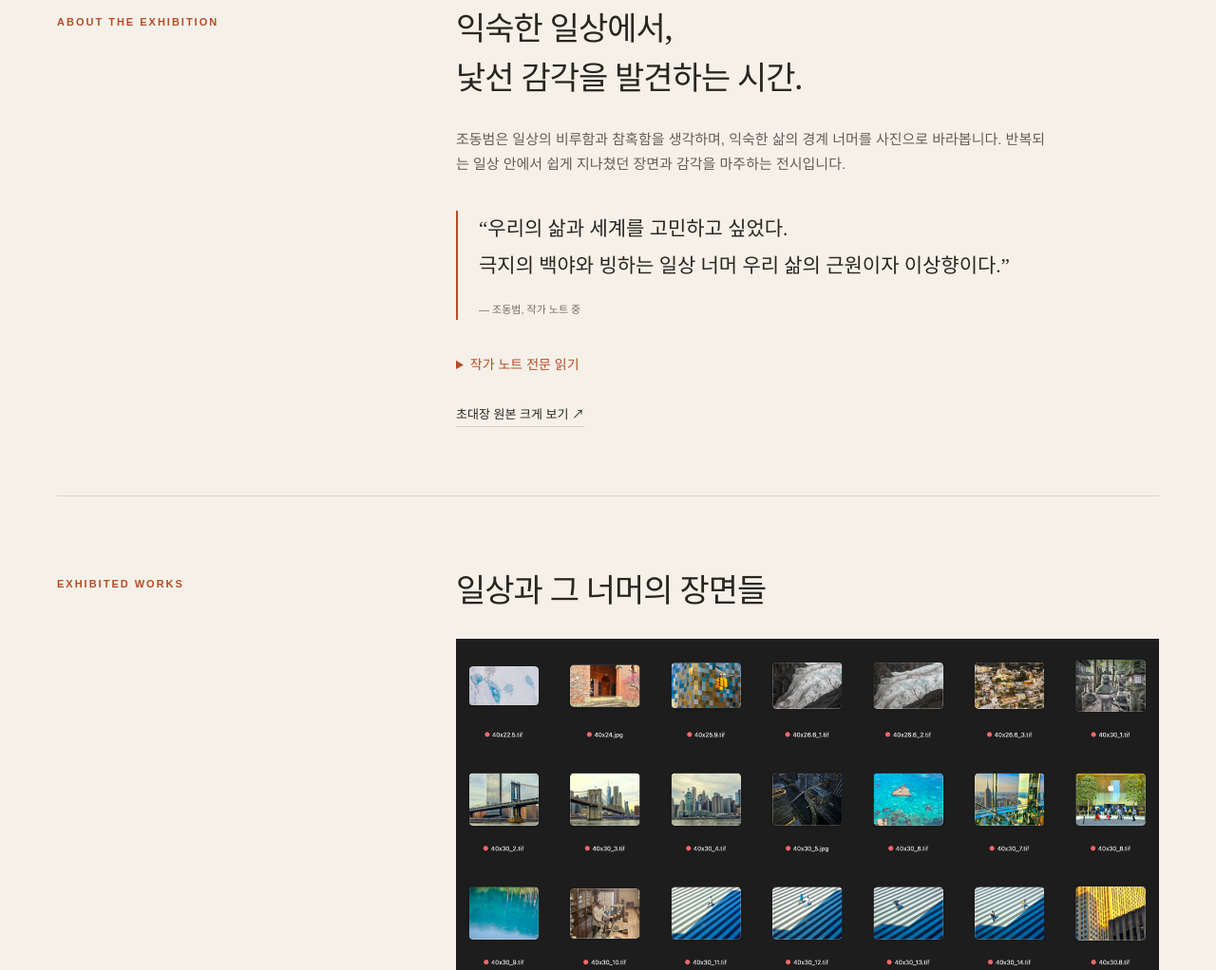
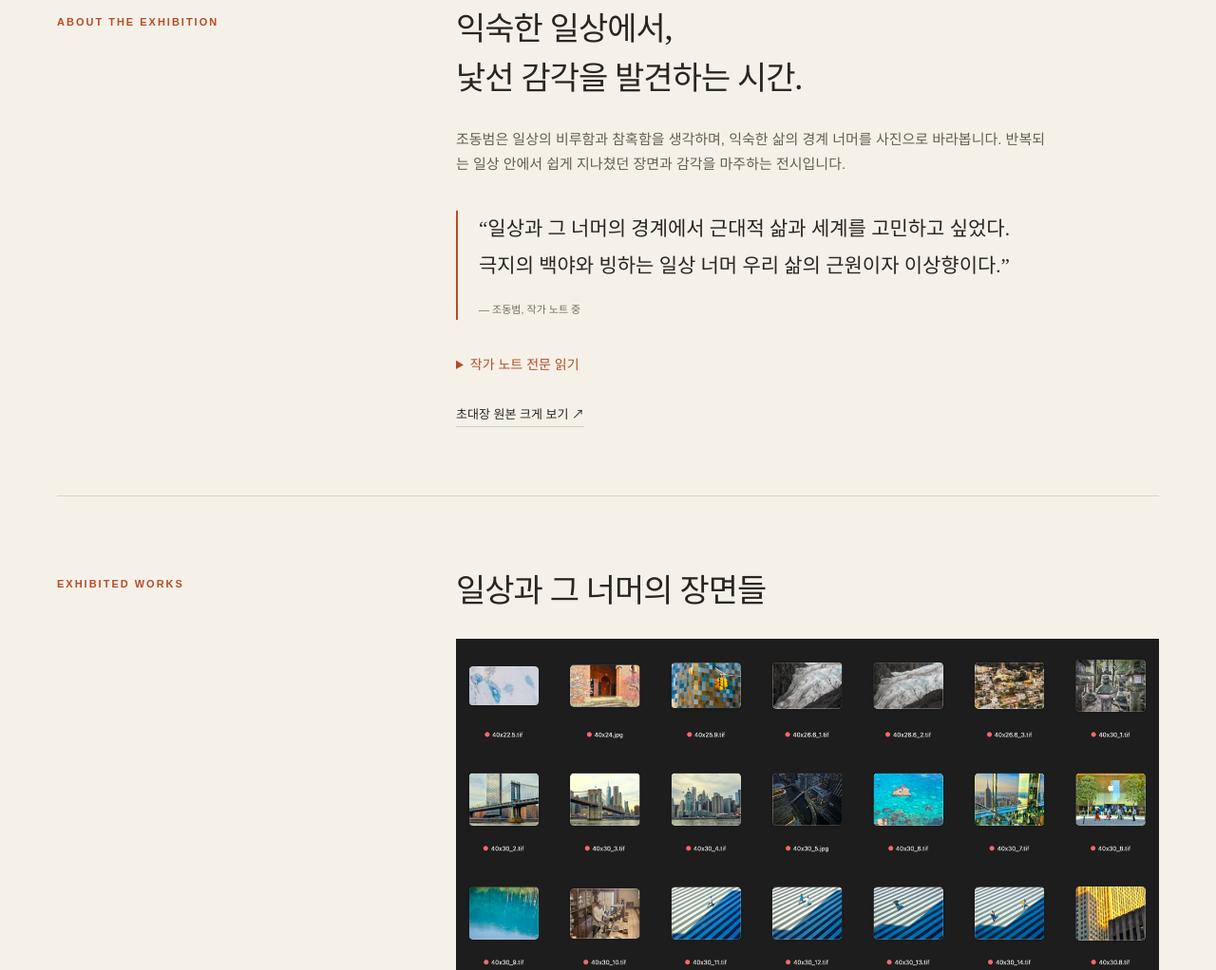
Before and after one commit to gallerysebin/homepage, a plain HTML site: page index.html in a window 1280 px wide. Shown: the part 1856-2878 px from the top of the page at 95% size. Drawn offline with Linux system fonts and the light colour scheme.

Commit message:
Match artist note excerpt to provided source

```diff
--- a/index.html
+++ b/index.html
@@ -14,7 +14,7 @@
       <div class="hero-copy"><p class="eyebrow">PHOTOGRAPHY · INVITATIONAL EXHIBITION</p><p class="artist">조동범 사진전</p><h1>일상이라는<br>슬픔과 불가능한<br><em>너머</em></h1><p class="date">2026. 10. 17 — 11. 01</p><p class="hours">12:00–18:00 · 매주 화·수·목 휴관</p><a class="button" href="#visit">전시 보러 오시는 길 <span>↗</span></a></div>
       <figure class="poster"><img src="assets/exhibition.jpg" alt="조동범 사진전 ‘일상이라는 슬픔과 불가능한 너머’ 포스터와 작가 노트. 주황빛 햇살과 그림자가 드리운 실내 사진."><figcaption>Dongbeom Cho Invitational Photo Exhibition</figcaption></figure>
     </section>
-    <section class="about section" id="about"><p class="eyebrow">ABOUT THE EXHIBITION</p><div><h2>익숙한 일상에서,<br>낯선 감각을 발견하는 시간.</h2><p>조동범은 일상의 비루함과 참혹함을 생각하며, 익숙한 삶의 경계 너머를 사진으로 바라봅니다. 반복되는 일상 안에서 쉽게 지나쳤던 장면과 감각을 마주하는 전시입니다.</p><blockquote>“우리의 삶과 세계를 고민하고 싶었다.<br>극지의 백야와 빙하는 일상 너머 우리 삶의 근원이자 이상향이다.”<cite>— 조동범, 작가 노트 중</cite></blockquote><details><summary>작가 노트 전문 읽기</summary><p>일상의 비루함과 참혹함에 대해 생각한다. 근대와 함께 전개된 비극적 일상은 우리 삶을 장악한 채 놓아주지 않는다. 무가치하고 무의미한 시간으로 이루어진 일상을 견디는 것은 참을 수 없는 고통이다. 그 때문에 우리는 끊임없이 일상을 벗어나고자 한다. 하지만 앙리 르페브르가 말한 것처럼 일상을 벗어나는 것은 불가능한 것일지도 모른다. 안타깝지만 그것이 바로 우리의 숙명일 테다. 이번 사진전은 일상 너머의 시공간을 통해, 우리가 잃어버린 것들을 호명하고자 했다. 한편으로는 무감각한 도시 공간을 통해 근대성을 이미지화하려고 했다. 일상과 그 너머의 경계에서 근대적 삶과 세계를 고민하고 싶었다. 극지의 백야와 빙하는 일상 너머 우리 삶의 근원이자 이상향이다. 그러나 근대 이후 우리의 삶은 자연과 결별함으로써 비극으로 남게 되었다. 이제 그것은 신기루가 되어 잡을 수 없게 된 듯싶다. 이러한 점은 여행지에서 마주하는 시공간도 마찬가지다. 여행자의 시공간은 일상을 벗어남으로써 근대성의 비극을 극복하고자 한다. 하지만 그것은 애초에 불가능한 일이다. 일상은 결코 패배하지 않는다. 이번 사진전은 우리가 잃어버린 세계에 대한 갈망이자 헌사이다. 물론 근대적 일상을 무작정 거부하거나 부정하고 싶은 것은 아니다. 근대적 일상이 우리 삶의 거부할 수 없는 실체라는 점이 분명하기 때문이다. 그럼에도 불구하고 일상 너머를 꿈꾸는 것은 중요하다. 일상과 그 너머의 경계에서 삶의 본질에 더 가까이 다가설 수 있기를 희망한다.</p></details><a class="text-link" href="assets/exhibition.jpg" target="_blank" rel="noopener">초대장 원본 크게 보기 ↗</a></div></section>
+    <section class="about section" id="about"><p class="eyebrow">ABOUT THE EXHIBITION</p><div><h2>익숙한 일상에서,<br>낯선 감각을 발견하는 시간.</h2><p>조동범은 일상의 비루함과 참혹함을 생각하며, 익숙한 삶의 경계 너머를 사진으로 바라봅니다. 반복되는 일상 안에서 쉽게 지나쳤던 장면과 감각을 마주하는 전시입니다.</p><blockquote>“일상과 그 너머의 경계에서 근대적 삶과 세계를 고민하고 싶었다.<br>극지의 백야와 빙하는 일상 너머 우리 삶의 근원이자 이상향이다.”<cite>— 조동범, 작가 노트 중</cite></blockquote><details><summary>작가 노트 전문 읽기</summary><p>일상의 비루함과 참혹함에 대해 생각한다. 근대와 함께 전개된 비극적 일상은 우리 삶을 장악한 채 놓아주지 않는다. 무가치하고 무의미한 시간으로 이루어진 일상을 견디는 것은 참을 수 없는 고통이다. 그 때문에 우리는 끊임없이 일상을 벗어나고자 한다. 하지만 앙리 르페브르가 말한 것처럼 일상을 벗어나는 것은 불가능한 것일지도 모른다. 안타깝지만 그것이 바로 우리의 숙명일 테다. 이번 사진전은 일상 너머의 시공간을 통해, 우리가 잃어버린 것들을 호명하고자 했다. 한편으로는 무감각한 도시 공간을 통해 근대성을 이미지화하려고 했다. 일상과 그 너머의 경계에서 근대적 삶과 세계를 고민하고 싶었다. 극지의 백야와 빙하는 일상 너머 우리 삶의 근원이자 이상향이다. 그러나 근대 이후 우리의 삶은 자연과 결별함으로써 비극으로 남게 되었다. 이제 그것은 신기루가 되어 잡을 수 없게 된 듯싶다. 이러한 점은 여행지에서 마주하는 시공간도 마찬가지다. 여행자의 시공간은 일상을 벗어남으로써 근대성의 비극을 극복하고자 한다. 하지만 그것은 애초에 불가능한 일이다. 일상은 결코 패배하지 않는다. 이번 사진전은 우리가 잃어버린 세계에 대한 갈망이자 헌사이다. 물론 근대적 일상을 무작정 거부하거나 부정하고 싶은 것은 아니다. 근대적 일상이 우리 삶의 거부할 수 없는 실체라는 점이 분명하기 때문이다. 그럼에도 불구하고 일상 너머를 꿈꾸는 것은 중요하다. 일상과 그 너머의 경계에서 삶의 본질에 더 가까이 다가설 수 있기를 희망한다.</p></details><a class="text-link" href="assets/exhibition.jpg" target="_blank" rel="noopener">초대장 원본 크게 보기 ↗</a></div></section>
     <section class="works section"><p class="eyebrow">EXHIBITED WORKS</p><div><h2>일상과 그 너머의 장면들</h2><a href="assets/works.png" target="_blank" rel="noopener"><img class="works-image" src="assets/works.png" alt="빙하, 도시, 바다, 횡단보도 등 조동범 전시 작품의 썸네일 목록"></a><p class="note">작품 목록 이미지입니다. 클릭하면 크게 볼 수 있습니다.</p></div></section><section class="section artist-section"><p class="eyebrow">THE ARTIST</p><div><img class="portrait" src="assets/artist.png" alt="조동범 작가의 흑백 프로필 사진"><h2>조동범 <span>Dongbeom Cho</span></h2><p>2002년 문학동네 신인상을 받은 이후, 사진과 문학을 넘나들며 창작 활동을 하고 있습니다. 엄상빈 사진집 『강원도의 힘』(2015)의 해설을 썼으며, 2026년 갤러리 세빈에서 사진전 《일상이라는 슬픔과 불가능한 너머》를 엽니다.</p><div class="artist-links"><a href="https://www.instagram.com/cho_dongbeom/" target="_blank" rel="noopener">Instagram ↗</a><a href="https://brunch.co.kr/@stopaids" target="_blank" rel="noopener">브런치스토리 ↗</a></div></div></section>
     <section class="visit section" id="visit"><p class="eyebrow">PLAN YOUR VISIT</p><div><h2>갤러리 세빈에서<br>만나요.</h2><dl><div><dt>전시 기간</dt><dd>2026년 10월 17일(토)–11월 1일(일)</dd></div><div><dt>관람 시간</dt><dd>12:00–18:00<br><small>매주 화·수·목 휴관 · 이번 전시 초대장 기준</small></dd></div><div><dt>전시 장소</dt><dd>갤러리 세빈<br>서울 용산구 회나무로13가길 20</dd></div><div><dt>대중교통</dt><dd>녹사평역 2번 출구<br><small>초대장에 안내된 출구입니다.</small></dd></div></dl><a class="button" href="https://map.naver.com/p/search/서울%20용산구%20회나무로13가길%2020" target="_blank" rel="noopener">네이버 지도에서 길찾기 <span>↗</span></a></div></section>
   </main>
```
